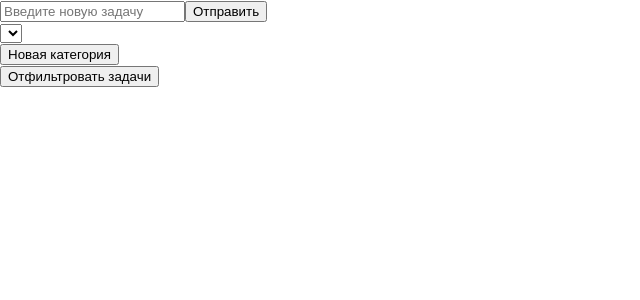
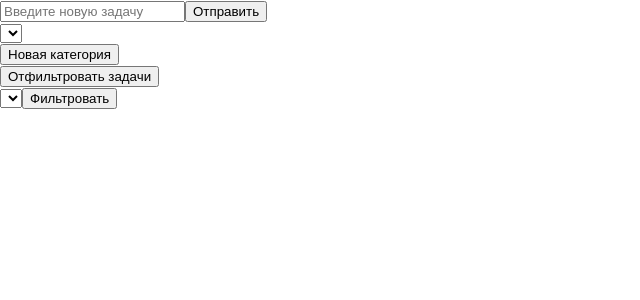
Before and after one commit to KirillTarasenk0/react-todo-app, a React (Create React App) app: page / in a window 1280 px wide. Both pictures are taken after a click on the button "Отфильтровать задачи". Shown: the top 300 px of the page, without its empty margins (0-640 px from the left). Built offline with nearby package versions, Linux system fonts and the light colour scheme; the HTML template or start-up script is replaced by a standard one.

Commit message:
Todos filter logic was made

```diff
--- a/src/App.js
+++ b/src/App.js
@@ -55,6 +55,9 @@ function App() {
                   todos={todos}
                   setTodos={setTodos}
                   id={id}
+                  inputCategoryValue={inputCategoryValue}
+                  getCurrentCategoryInput={getCurrentCategoryInput}
+                  currentCategoryInput={currentCategoryInput}
               />
           }
       </div>
--- a/src/components/todoList/TodoList.jsx
+++ b/src/components/todoList/TodoList.jsx
@@ -1,13 +1,17 @@
 import './TodoList.css';
 import TodoItem from "../todoItem/TodoItem";
+import CategoryOptionMenu from "../commonComponents/categoryOptionMenu/CategoryOptionMenu";
 import {useState, useEffect} from "react";
 
-export default function TodoList({todos, setTodos}) {
+export default function TodoList({todos, setTodos, inputCategoryValue, getCurrentCategoryInput, currentCategoryInput}) {
     //- Отображает задачи, отфильтрованные по выбранной категории.
     //- Использует useMemo для оптимизации процесса фильтрации задач по категории.
     const [taskStatus, setTaskStatus] = useState('');
     const [currentItemId, setCurrentItemId] = useState(0);
     const [deleteItemId, setDeleteItemId] = useState(0);
+    const [openFilterButton, setOpenFilterButton] = useState(false);
+    const [filterButton, setFilterButton] = useState(false);
+    const [filteredTodos, setFilteredTodos] = useState([]);
     const changingNewTaskStatus = newTaskStatusValue => {
         setTaskStatus(newTaskStatusValue);
     };
@@ -24,6 +28,11 @@ export default function TodoList({todos, setTodos}) {
         });
         setTodos(newTodos);
     };
+    const filterTodosByCategory = () => {
+        let filteredTodosItems = todos.filter(item => item.category === currentCategoryInput);
+        setFilteredTodos(filteredTodosItems);
+    };
+    console.log(filteredTodos);
     useEffect(() => {
         removeElement(deleteItemId);
     }, [deleteItemId]);
@@ -31,15 +40,32 @@ export default function TodoList({todos, setTodos}) {
       <>
         <div>
             <div>
-                <button>Отфильтровать задачи</button>
+                <button onClick={() => setOpenFilterButton(!openFilterButton)}>
+                    Отфильтровать задачи
+                </button>
+            </div>
+            <div>
+                {openFilterButton &&
+                    <CategoryOptionMenu
+                        inputCategoryValue={inputCategoryValue}
+                        getCurrentCategoryInput={getCurrentCategoryInput}
+                    />
+                }
+                {openFilterButton &&
+                    <button onClick={() => {
+                        filterTodosByCategory();
+                        setFilterButton(true);
+                    }}>
+                        Фильтровать
+                    </button>
+                }
             </div>
         </div>
         <div>
-            {todos && todos.map(item => {
-                if (item.id === currentItemId) {
-                    item.completed = taskStatus;
-                }
-                return <TodoItem
+            {filterButton ?
+                filteredTodos.map(item => (
+                    <TodoItem
+                        key={item.id}
                         id={item.id}
                         title={item.title}
                         category={!item.category ? 'категория не выбрана' : item.category}
@@ -48,7 +74,21 @@ export default function TodoList({todos, setTodos}) {
                         getCurrentItemId={getCurrentItemId}
                         getDeleteItemId={getDeleteItemId}
                     />
-            })}
+                ))
+                :
+                todos.map(item => (
+                    <TodoItem
+                        key={item.id}
+                        id={item.id}
+                        title={item.title}
+                        category={!item.category ? 'категория не выбрана' : item.category}
+                        completed={(item.completed === false) ? 'не выполнено' : item.completed}
+                        changingNewTaskStatus={changingNewTaskStatus}
+                        getCurrentItemId={getCurrentItemId}
+                        getDeleteItemId={getDeleteItemId}
+                    />
+                ))
+            }
         </div>
       </>
     );
```
Lines whose indentation alone changed are shown as unchanged.
